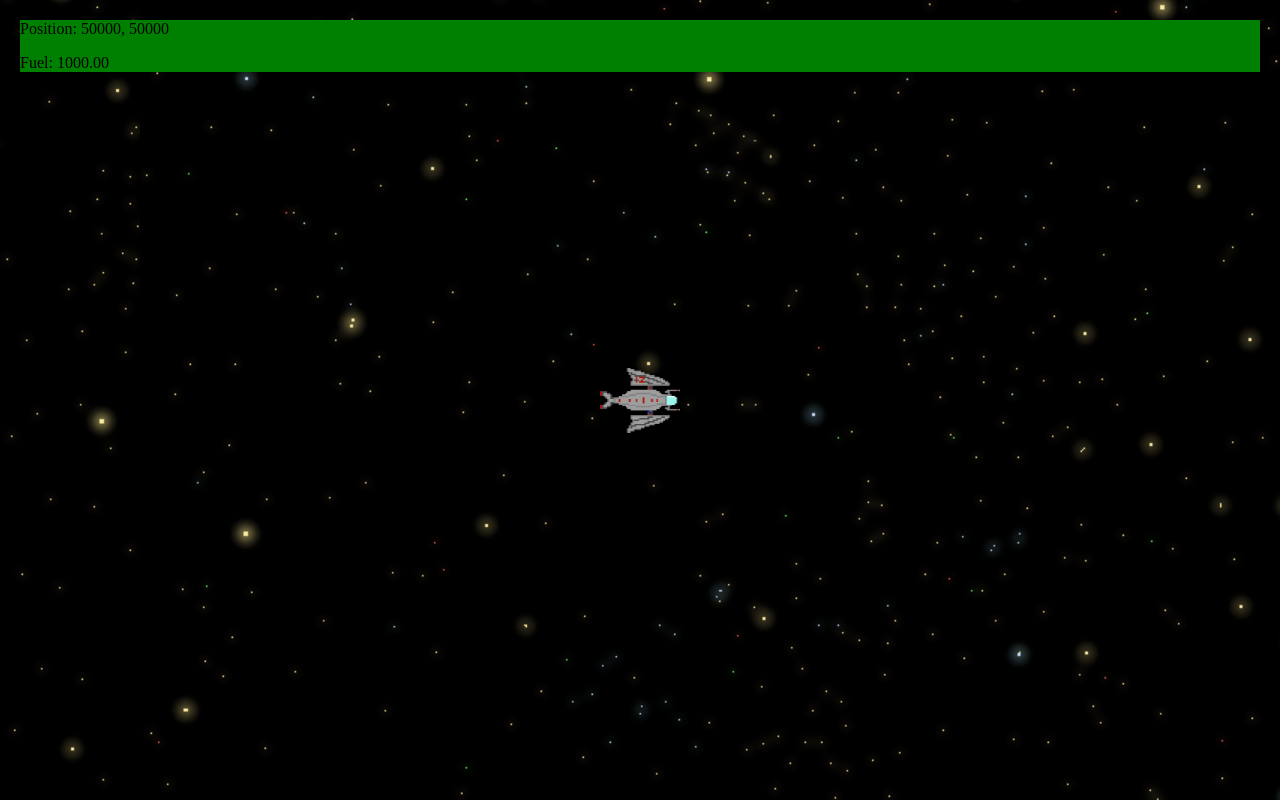
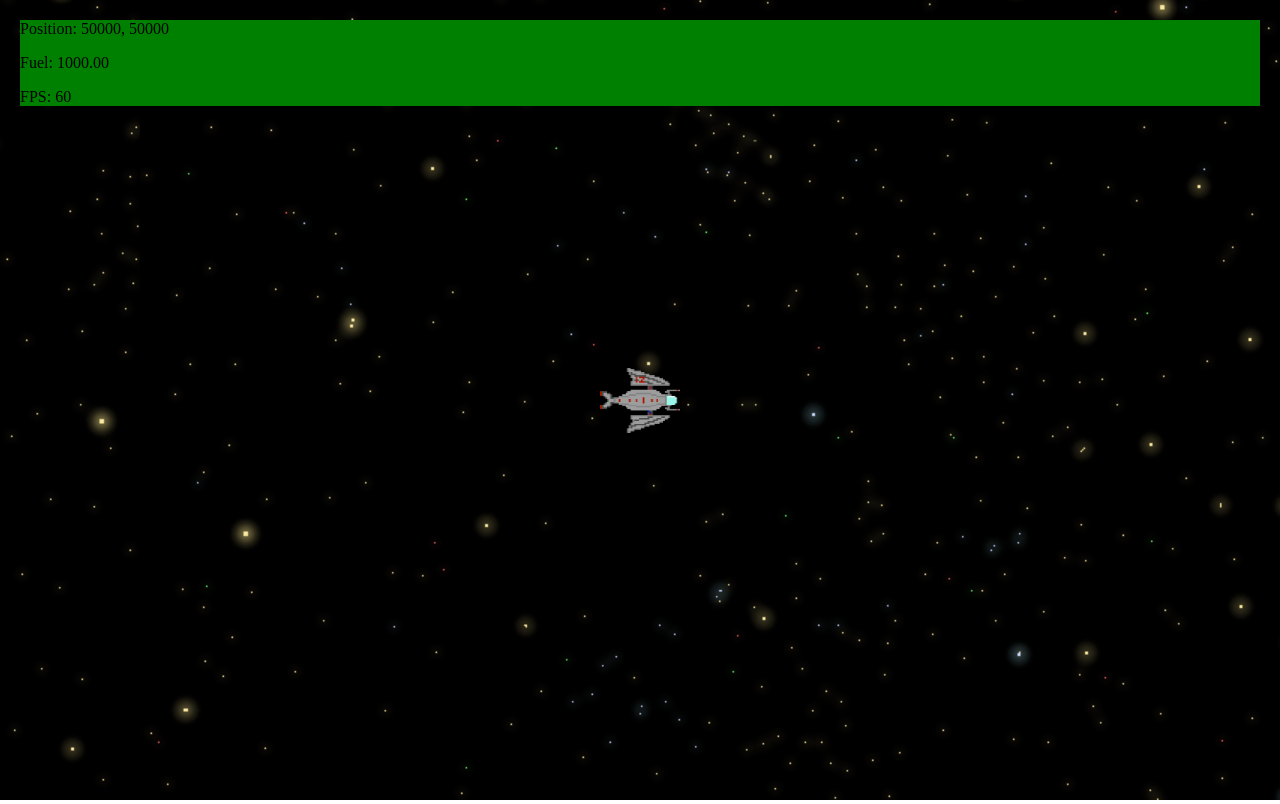
Before and after one commit to maxvanasten/2112-s2d, a website with bundled scripts: page client/index.html in a window 1280 px wide. Built offline with nearby package versions, Linux system fonts and the light colour scheme.

Commit message:
Added FPS counter to the dashboard
Dashboard should be renamed to Debug soon

```diff
--- a/client/index.html
+++ b/client/index.html
@@ -47,6 +47,12 @@
                 id="dashboard_fuel"
                 class="lead"
             > </p>
+            <p
+                id="dashboard_fps"
+                class="lead"
+            >
+
+            </p>
         </div>
 
     </div>
--- a/client/space_game/game_objects/player.js
+++ b/client/space_game/game_objects/player.js
@@ -90,6 +90,7 @@ export default {
 
         ui.setInnerHTML(ui, "dashboard_position", `Position: ${Math.round(self.global_position.x)}, ${Math.round(self.global_position.y)}`)
         ui.setInnerHTML(ui, "dashboard_fuel", `Fuel: ${self.current_ship.fuel.toFixed(2)}`);
+        ui.setInnerHTML(ui, "dashboard_fps", `FPS: ${Math.floor(core._average_frames_per_second)}`);
     },
 
     actions: [
```
